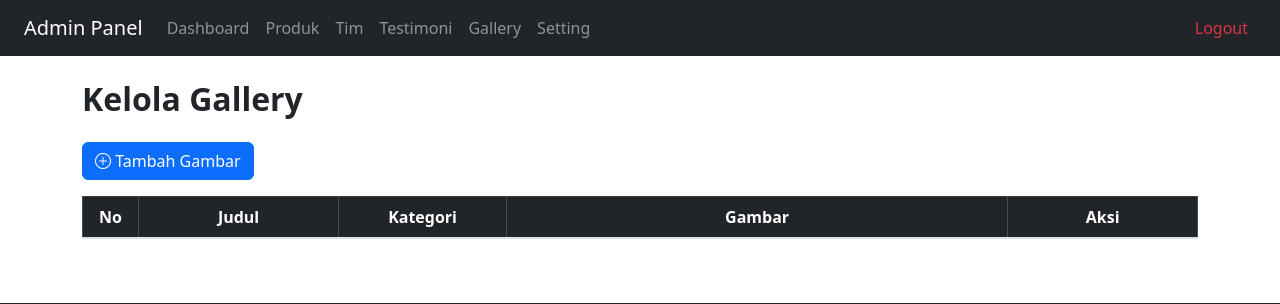
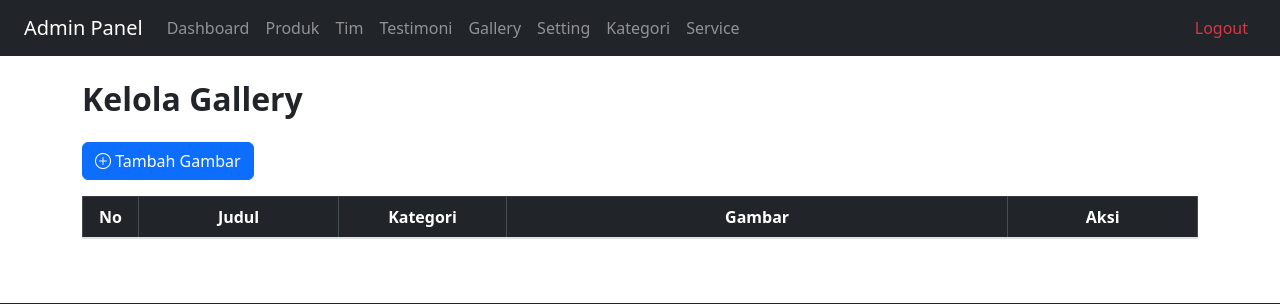
Before and after one commit to Aris-404/PPLL, a PHP site: page /admin/gallery-index.php in a window 1280 px wide. Shown: the top 304 px of the page. Run offline with PHP 8.4, Linux system fonts and the light colour scheme; data that the repository does not hold is empty.

Commit message:
fix some bugs

```diff
--- a/admin/index.php
+++ b/admin/index.php
@@ -1,6 +1,8 @@
-<?php include '../includes/header.php'; ?>
+<?php
+include '../includes/db.php';
+include '../includes/header-admin.php'; ?>
 
 <h2>Selamat Datang di Dashboard Admin</h2>
 <p>Silakan pilih menu di atas untuk mengelola konten website.</p>
 
-<?php include '../includes/footer.php'; ?>
+<?php include '../includes/footer-admin.php'; ?>
--- a/admin/produk-create.php
+++ b/admin/produk-create.php
@@ -23,7 +23,7 @@ if ($_SERVER["REQUEST_METHOD"] == "POST") {
 }
 ?>
 
-<?php include '../includes/header.php'; ?>
+<?php include '../includes/header-admin.php'; ?>
 
 <div class="container py-5">
     <div class="card shadow">
@@ -42,7 +42,7 @@ if ($_SERVER["REQUEST_METHOD"] == "POST") {
                     <select name="kategori_id" class="form-select">
                         <option value="">-- Pilih Kategori --</option>
                         <?php while ($k = $kategori->fetch_assoc()): ?>
-              <option value="<?= $k['id']; ?>"><?= $k['nama']; ?></option>
+                            <option value="<?= $k['id']; ?>"><?= $k['nama_kategori']; ?></option>
                         <?php endwhile; ?>
                     </select>
                 </div>
@@ -75,4 +75,4 @@ if ($_SERVER["REQUEST_METHOD"] == "POST") {
     </div>
 </div>
 
-<?php include '../includes/footer.php'; ?>
+<?php include '../includes/footer-admin.php'; ?>
--- a/admin/produk-delete.php
+++ b/admin/produk-delete.php
@@ -4,7 +4,7 @@ $id = $_GET['id'];
 $data = $conn->query("SELECT gambar FROM produk WHERE id=$id")->fetch_assoc();
 
 if (file_exists("../uploads/" . $data['gambar'])) {
-  unlink("../uploads/" . $data['gambar']);
+    unlink("../uploads/" . $data['gambar']);
 }
 
 $conn->query("DELETE FROM produk WHERE id=$id");
--- a/admin/produk-edit.php
+++ b/admin/produk-edit.php
@@ -32,7 +32,7 @@ if ($_SERVER["REQUEST_METHOD"] == "POST") {
 }
 ?>
 
-<?php include '../includes/header.php'; ?>
+<?php include '../includes/header-admin.php'; ?>
 
 <div class="container py-5">
     <div class="card shadow">
@@ -89,4 +89,4 @@ if ($_SERVER["REQUEST_METHOD"] == "POST") {
     </div>
 </div>
 
-<?php include '../includes/footer.php'; ?>
+<?php include '../includes/footer-admin.php'; ?>
--- a/admin/produk-index.php
+++ b/admin/produk-index.php
@@ -1,5 +1,5 @@
 <?php include '../includes/db.php'; ?>
-<?php include '../includes/header.php'; ?>
+<?php include '../includes/header-admin.php'; ?>
 
 <div class="container py-5">
     <div class="d-flex justify-content-between align-items-center mb-4">
@@ -56,4 +56,4 @@
     </table>
 </div>
 
-<?php include '../includes/footer.php'; ?>
+<?php include '../includes/footer-admin.php'; ?>
--- a/includes/header-admin.php
+++ b/includes/header-admin.php
@@ -9,6 +9,7 @@
 
 <!DOCTYPE html>
 <html lang="en">
+
 <head>
     <meta charset="UTF-8">
     <meta name="viewport" content="width=device-width, initial-scale=1.0">
@@ -26,6 +27,7 @@
     <link href="https://cdn.jsdelivr.net/npm/bootstrap-icons@1.10.5/font/bootstrap-icons.css" rel="stylesheet">
 
 </head>
+
 <body>
 
     <nav class="navbar navbar-expand-lg navbar-dark bg-dark px-4">
@@ -39,12 +41,14 @@
 
         <div class="collapse navbar-collapse justify-content-between" id="navbarNav">
             <ul class="navbar-nav">
-            <li class="nav-item"><a href="../index-admin.php" class="nav-link">Dashboard</a></li>
-            <li class="nav-item"><a href="../produk.php" class="nav-link">Produk</a></li>
-            <li class="nav-item"><a href="../tim.php" class="nav-link">Tim</a></li>
-            <li class="nav-item"><a href="../testimoni.php" class="nav-link">Testimoni</a></li>
-            <li class="nav-item"><a href="../admin/gallery-index.php" class="nav-link">Gallery</a></li>
-            <li class="nav-item"><a href="../setting.php" class="nav-link">Setting</a></li>
+                <li class="nav-item"><a href="./index.php" class="nav-link">Dashboard</a></li>
+                <li class="nav-item"><a href="./produk-index.php" class="nav-link">Produk</a></li>
+                <li class="nav-item"><a href="./tim.php" class="nav-link">Tim</a></li>
+                <li class="nav-item"><a href="./testimoni.php" class="nav-link">Testimoni</a></li>
+                <li class="nav-item"><a href="./gallery-index.php" class="nav-link">Gallery</a></li>
+                <li class="nav-item"><a href="./setting.php" class="nav-link">Setting</a></li>
+                <li class="nav-item"><a href="./kategori-index.php" class="nav-link">Kategori</a></li>
+                <li class="nav-item"><a href="./service-index.php" class="nav-link">Service</a></li>
             </ul>
 
             <ul class="navbar-nav">
```
Also changed, not shown: admin/index-admin.php (deleted, +0 -8 lines). Lines whose indentation alone changed are shown as unchanged.
